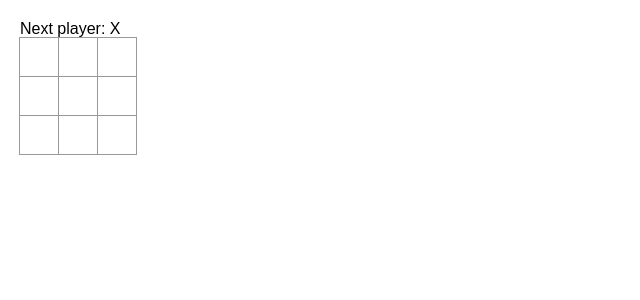
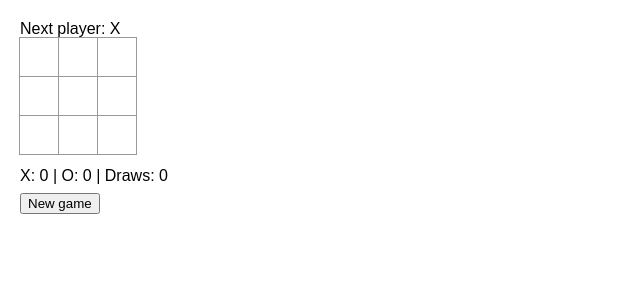
Before and after one commit to Joseph-Cebotari/tictactoe, a React (Vite) app: page / in a window 1280 px wide. Shown: the top 300 px of the page, without its empty margins (0-640 px from the left). Built offline with nearby package versions, Linux system fonts and the light colour scheme.

Commit message:
Update App.jsx

```diff
--- a/src/App.jsx
+++ b/src/App.jsx
@@ -12,6 +12,8 @@ export default function Board() {
   const [xIsNext, setXIsNext] = useState(true);
   const [squares, setSquares] = useState(Array(9).fill(null));
 
+  const [score, setScore] = useState({ X: 0, O: 0, draws: 0 });
+
   function handleClick(i) {
   if (squares[i] || calculateWinner(squares)) {
     return;
@@ -20,6 +22,18 @@ export default function Board() {
   nextSquares[i] = xIsNext ? 'X' : 'O';
   setSquares(nextSquares);
   setXIsNext(!xIsNext);
+
+  const result = calculateWinner(nextSquares);
+  if (result) {
+    setScore({ ...score, [result]: score[result] + 1 });
+  } else if (nextSquares.every(Boolean)) {
+    setScore({ ...score, draws: score.draws + 1 });
+  }
+}
+
+function resetGame() {
+  setSquares(Array(9).fill(null));
+  setXIsNext(true);
 }
 
     const winner = calculateWinner(squares);
@@ -51,6 +65,12 @@ export default function Board() {
         <Square value={squares[7]} onSquareClick={() => handleClick(7)} />
         <Square value={squares[8]} onSquareClick={() => handleClick(8)} />
       </div>
+      <div style={{ marginTop: 12 }}>
+        X: {score.X} | O: {score.O} | Draws: {score.draws}
+      </div>
+      <button style={{ marginTop: 8 }} onClick={resetGame}>
+        New game
+      </button>
     </>
   );
 }
```
Lines whose indentation alone changed are shown as unchanged.
